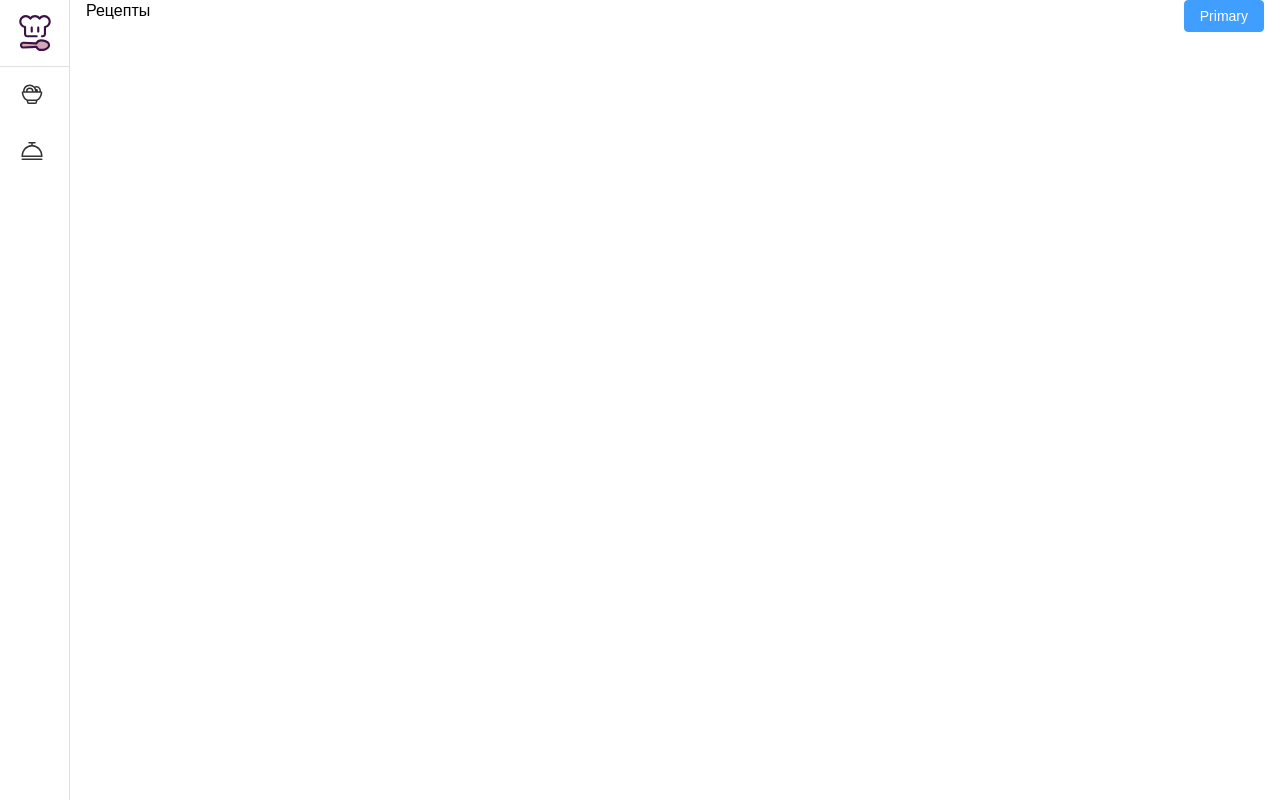
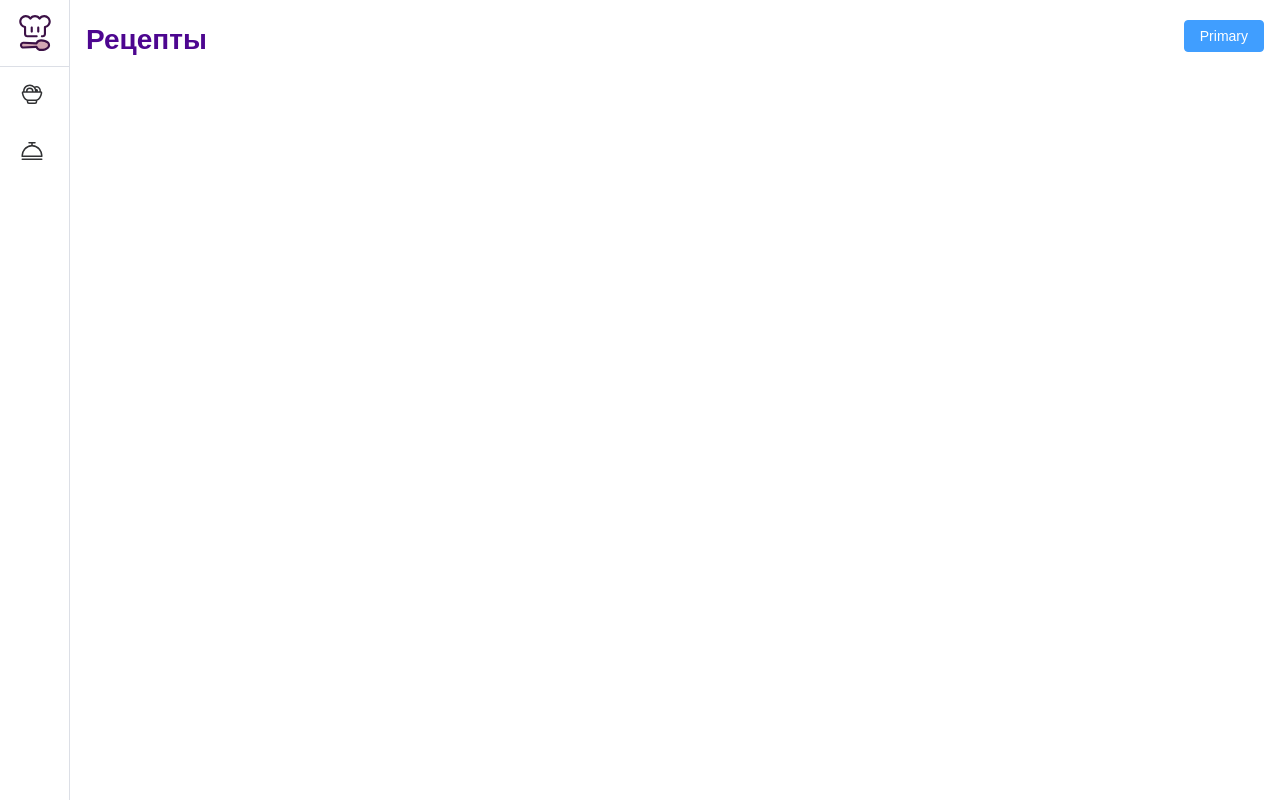
Before and after one commit to zhaslanulysa6yrka/recipes-admin-panel, a Vue app: page / in a window 1280 px wide. Built offline with nearby package versions, Linux system fonts and the light colour scheme; the HTML template or start-up script is replaced by a standard one.

Commit message:
feat: enhance AppLayout styles with improved header structure and title styling

```diff
--- a/src/layouts/AppLayout.vue
+++ b/src/layouts/AppLayout.vue
@@ -19,16 +19,25 @@ import AppMenu from '@/components/AppMenu.vue'
 </template>
 
 <style lang="scss" scoped>
+@import '@/assets/styles/index.scss';
+
 .root {
   display: flex;
 
   .main {
     flex: 1;
+    padding-top: 20px;
     padding-inline: 16px;
 
     .header {
       display: flex;
       justify-content: space-between;
+
+      .title {
+        color: $violet;
+        font-size: 28px;
+        font-weight: 700;
+      }
     }
   }
 }
```
